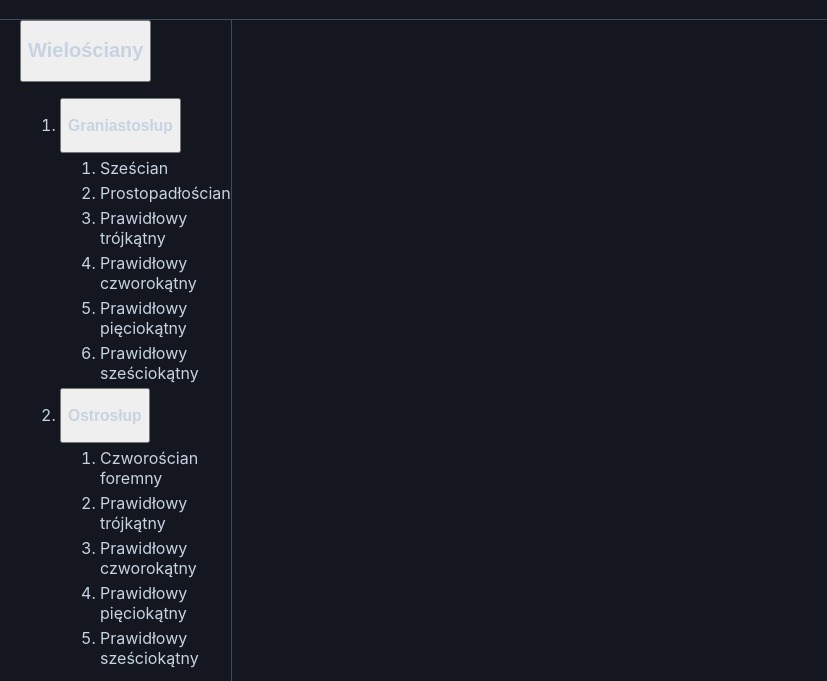
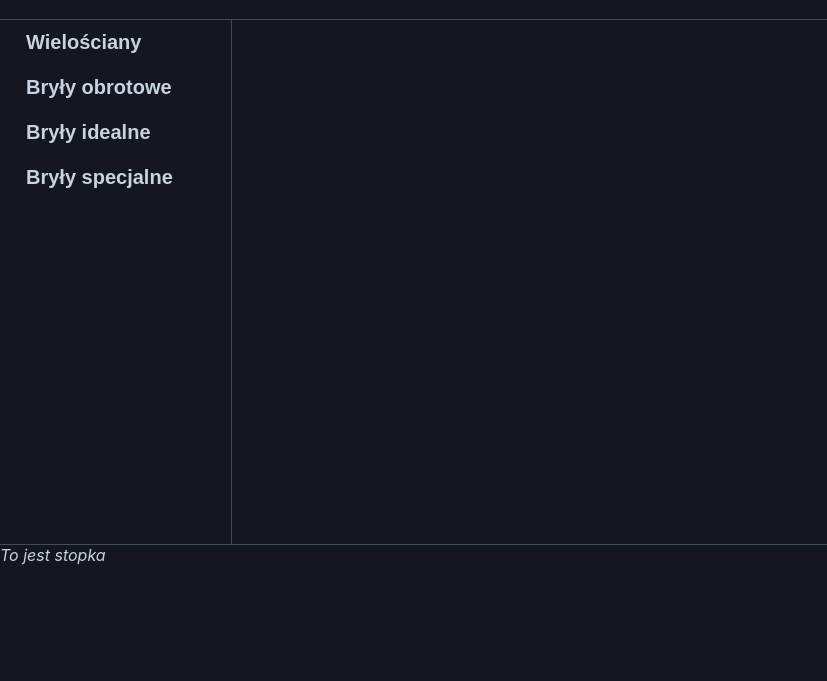
Before and after one commit to Worshox/Stereometria, a website: page index.html in a window 1280 px wide. Shown: the part 63-744 px from the top of the page, without its empty margins (0-827 px from the left). Drawn offline with Linux system fonts and the light colour scheme.

Commit message:
Add styling for new navbar elements

```diff
--- a/style.css
+++ b/style.css
@@ -32,8 +32,31 @@ footer {
   border-top: 1px solid #3e4c5a;
 }
 
+button {
+  background: none;
+  border: none;
+}
+
+h2 {
+  margin: 10px 0;
+}
+
+h3 {
+  font-weight: 500;
+  margin: 0;
+}
+
+ol {
+  margin: 0;
+}
+
 li {
   margin: 5px auto;
+}
+
+.rolled {
+  height: 0;
+  overflow: hidden;
 }
 
 #c {
```
